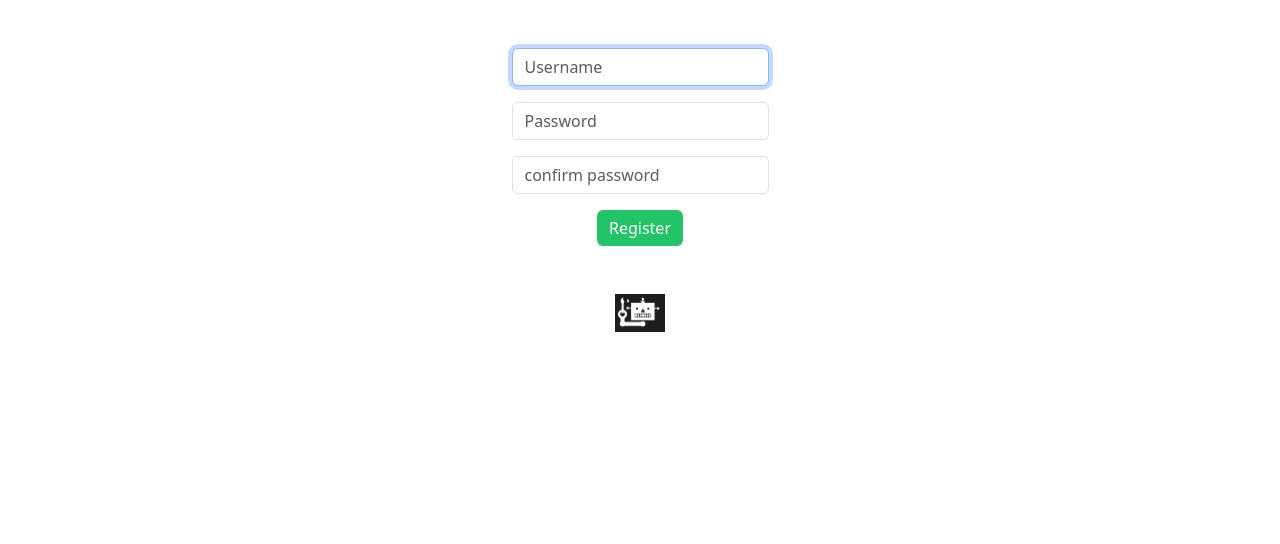
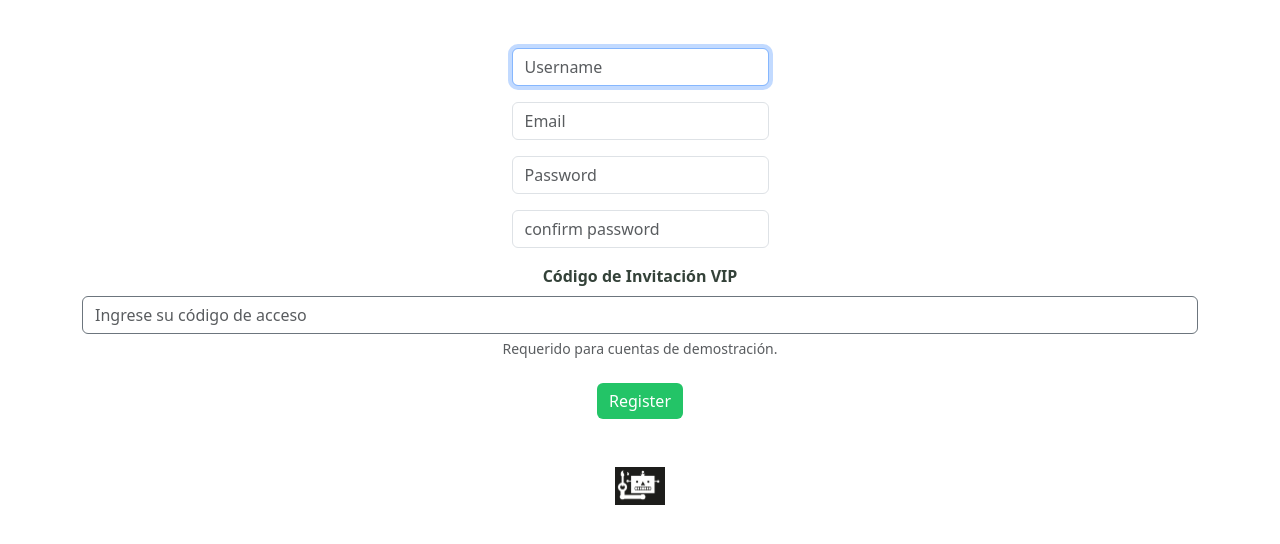
Before and after one commit to RobotArtesano/retail-dasboard-v2_flask, a Flask app: page /auth/register in a window 1280 px wide. Shown: the part 76-620 px from the top of the page. Run offline with Flask 3, Linux system fonts and the light colour scheme.

Commit message:
feat: agregamos codigo de invitacion, email en registro frontend, cost en synonyms, bug login en models users

```diff
--- a/app/auth/routes.py
+++ b/app/auth/routes.py
@@ -1,3 +1,4 @@
+import os
 from flask import Blueprint, render_template, redirect, url_for, flash, request
 from flask_login import login_user, logout_user, login_required, current_user
 from app import db, limiter
@@ -15,6 +16,19 @@ def register():
         return redirect(url_for('dashboard.index'))
 
     if request.method == 'POST':
+
+        # ACCESO CON CODIGO DE INVITACION: Para controlar quién puede registrarse, agregamos un campo de código de invitación en el formulario de registro.
+        # 1. Recibimos el código que escribió el usuario y el código real del .env
+        codigo_ingresado = request.form.get('access_code')
+        codigo_secreto = os.environ.get('REGISTRATION_CODE')
+
+        # 2. El Guardia de Seguridad: Si no coinciden, lo rebotamos inmediatamente
+        if codigo_ingresado != codigo_secreto:
+            flash('Código de invitación inválido. Acceso denegado.', 'error')
+            return redirect(url_for('auth.register'))
+        # =========================================================================
+
+        # 3. Si el código es correcto, continuamos con tu lógica normal de registro
         username = request.form.get("username")
         email = request.form.get("email")
         password = request.form.get("password")
--- a/app/templates/auth/login.html
+++ b/app/templates/auth/login.html
@@ -7,6 +7,7 @@
 {% block main %}
     <form action="{{ url_for('auth.login') }}" method="post">
         <input type="hidden" name="csrf_token" value="{{ csrf_token() }}"/>
+
         <div class="mb-3">
             <input autocomplete="off" autofocus class="form-control mx-auto w-auto" name="username" placeholder="Username" type="text">
         </div>
--- a/app/templates/auth/register.html
+++ b/app/templates/auth/register.html
@@ -11,11 +11,23 @@
             <input autocomplete="off" autofocus class="form-control mx-auto w-auto" name="username" placeholder="Username" type="text">
         </div>
         <div class="mb-3">
+            <input autocomplete="off" autofocus class="form-control mx-auto w-auto" name="email" placeholder="Email" type="email">
+        </div>
+        <div class="mb-3">
             <input class="form-control mx-auto w-auto" name="password" placeholder="Password" type="password">
         </div>
         <div class="mb-3">
             <input autocomplete="off" autofocus class="form-control mx-auto w-auto" placeholder= "confirm password" name="confirmation" type="password">
         </div>
+
+        <div class="mb-4">
+        <label for="access_code" class="form-label fw-bold text-black-green">
+            <i class="bi bi-key-fill"></i> Código de Invitación VIP
+        </label>
+            <input type="text" class="form-control border-secondary" name="access_code" id="access_code" placeholder="Ingrese su código de acceso" required>
+            <div class="form-text text-muted">Requerido para cuentas de demostración.</div>
+        </div>
+
         <button class="btn btn-primary" type="submit">Register</button>
     </form>
 {% endblock %}
--- a/app/utils/supplychain.py
+++ b/app/utils/supplychain.py
@@ -13,6 +13,7 @@ REQUIRED_CATALOG_COLS = ['sku_code', 'name', 'price', 'cost']
 REQUIRED_INVENTORY_COLS = ['sku_code', 'store', 'inv_qty']
 # Opcionales: on_order, safety_stock, etc.
 
+# Diccionario de sinónimos para normalizar las columnas Minimas Requeridas.
 SYNONYMS = {
    "store": ["tienda","location","sucursal","branch","punto_venta","pos","punto de venta","puntodeventa","punto deventa","pdv","tiendas","centros","centro",
              "sucursales"],
@@ -31,6 +32,7 @@ SYNONYMS = {
     "department": ["department","departamento","category","categoria", "categoria_producto", "departamento_producto"],
     "price": ["price","precio","precio_lista","list_price","precio_lleno", "precio_venta", "precio_sugerido", "precio_referencia", "full_price", "precio_base",
               "precio_catalogo"],
+    "cost": ["cost","costo","costo_proveedor","costo_unitario", "costo_producto", "unit_cost", "cost_price", "precio_costo","costo_material"],
 
     # Inventario
     "inv_qty": ["inventory","stock","inventario","quantity_on_hand","inv","IOH", "cantidad_disponible", "cantidad_inventario", "existencia", "cantidad_existencia",
```
Also changed, not shown: app/models.py (+14 -0 lines), app/templates/dashboard/index.html (+5 -6 lines), config.py (+5 -2 lines), 2 other files.
